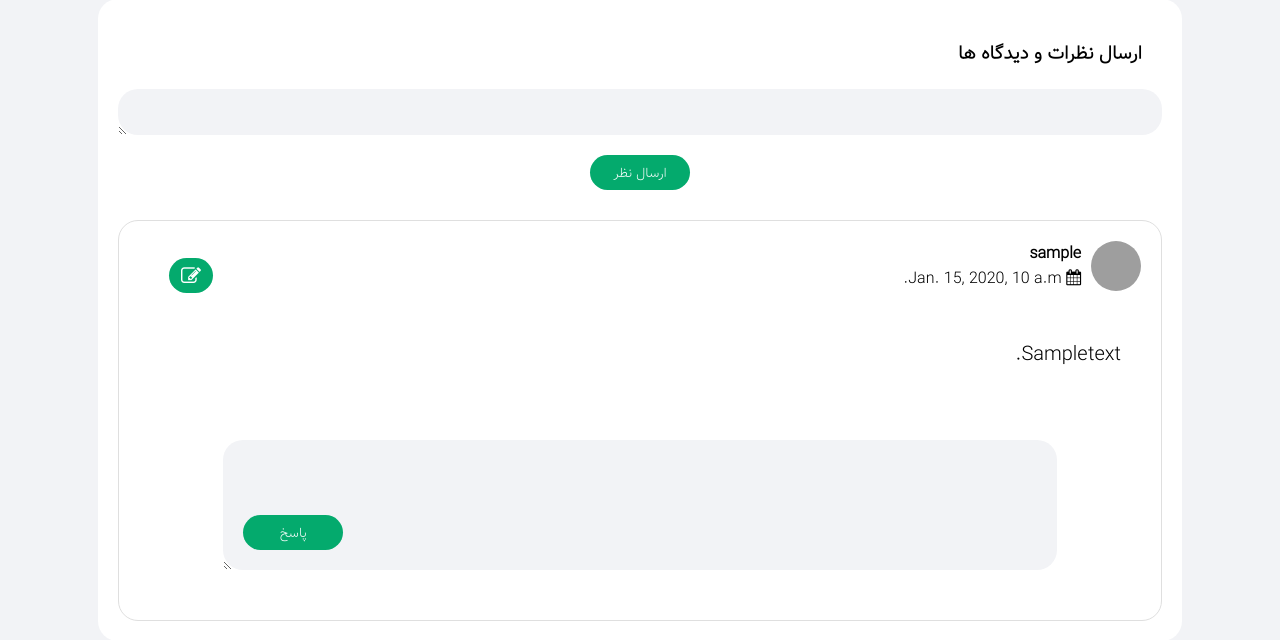
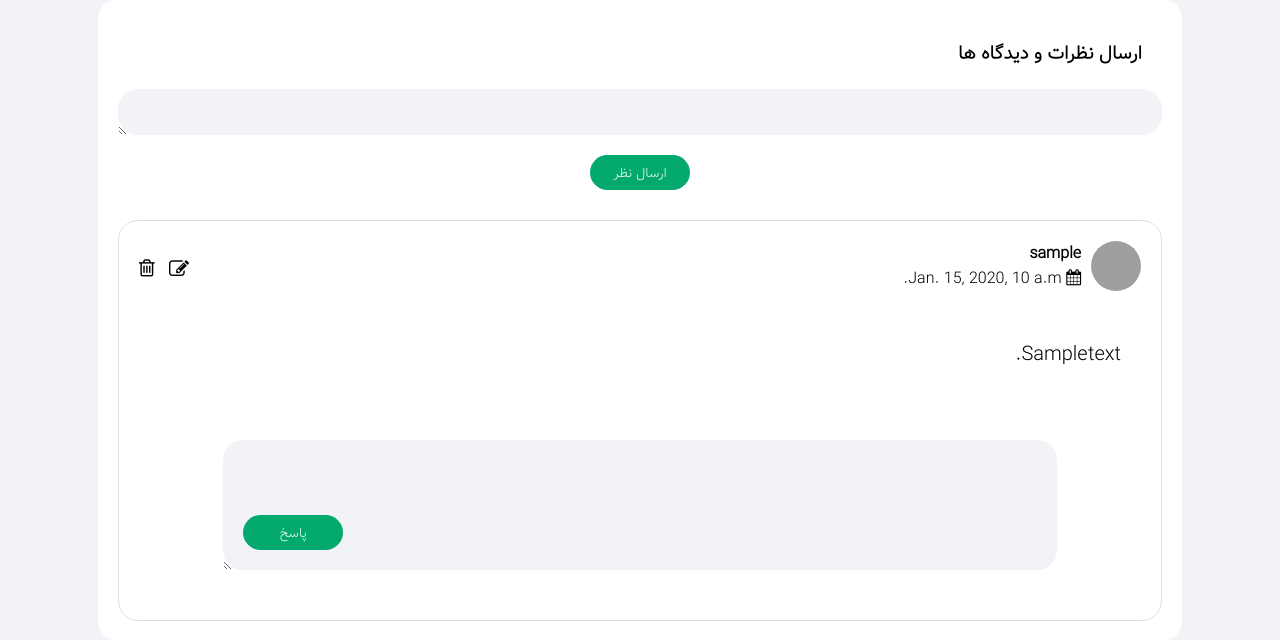
Before and after one commit to mr-dargi/djangoblog, a Django app: a page that uses templates/blogs/post_detail.html in a window 1280 px wide. Shown: the part 917-1557 px from the top of the page. Run offline with Django 5.2, Linux system fonts and the light colour scheme; a user stored in the database is signed in; tables that the repository leaves empty hold one stand-in row (values such as "Sample post"); grey boxes marked "Sample" are stand-in pictures; grey boxes are pictures that could not be loaded.

Commit message:
feat(blogs): add delete to comment section and change style of this section to make template view better

```diff
--- a/blogs/urls.py
+++ b/blogs/urls.py
@@ -6,4 +6,5 @@ app_name = "blogs"
 urlpatterns = [
     path("", views.home, name="home"),
     path("detail/<slug:slug>", views.post_detail, name="post_detail"),
+    path("comment/delete/<int:pk>/", views.delete_comment, name="delete_comment"),
 ]
--- a/blogs/views.py
+++ b/blogs/views.py
@@ -2,6 +2,7 @@ from django.shortcuts import render, get_object_or_404, redirect
 from .models import Post, Comment
 from django.core.paginator import Paginator
 from .forms import CommentForm
+from django.contrib import messages
 
 
 def home(request):
@@ -57,3 +58,15 @@ def post_detail(request, slug):
         "comments": comments,
         "form": form
         })
+
+
+def delete_comment(request, pk):
+    comment = get_object_or_404(Comment, pk=pk)
+
+    if request.user == comment.user or request.user.is_superuser:
+        comment.delete()
+        messages.success(request, "کامنت شما با موفقیت حذف شد.", "success")
+        return redirect("blogs:post_detail", slug=comment.post.slug)
+    else:
+        messages.error(request, "شما دارای دسترسی برای حذف این کامنت نیستید.", "danger")
+        return redirect("blogs:post_detail", slug=comment.post.slug)
--- a/static/css/styles.css
+++ b/static/css/styles.css
@@ -498,15 +498,24 @@ button {
     display: flex;
     justify-content: space-between;
     align-items: center;
-    padding-left: 50px;
+    padding-left: 20px;
+}
+
+.comment-editAndDelete {
+    display: flex;
+    justify-content: space-between;
+    align-items: center;
+    width: 50px;
 }
 
 .comment-header button {
-    background-color: #04AA6D;
-    height: 35px;
-    border-radius: 30px;
-    text-align: center;
-    color: white;
+    background-color: transparent;
+    color: black;
+    margin-top: 0;
+    border-radius: 0;
+    padding: 0px;
+    padding-top: 2px;
+    margin-left: 5px;
 }
 
 .comment-author {
--- a/templates/blogs/post_detail.html
+++ b/templates/blogs/post_detail.html
@@ -76,12 +76,16 @@ on the same page without navigating away.
                                 </div>
                             </div>
 
-                            <!-- Edit Button -->
-                            <div>
-                                {% if comment.user == request.user %}
+                            <!-- Edit And Delete Button -->
+                            <div class="comment-editAndDelete">
+                                {% if comment.user == request.user or request.user.is_superuser %}
                                     <button onclick="startEdit(1)">
                                         <i class="fa fa-pencil-square-o" style="font-size:20px"></i>
                                     </button>
+
+                                    <a href="{% url 'blogs:delete_comment' comment.id %}">
+                                        <i class="fa fa-trash-o" style="font-size:20px"></i>
+                                    </a>
                                 {% endif %}
                             </div>
                         </div>
@@ -121,12 +125,17 @@ on the same page without navigating away.
                                         </div>
                                     </div>
 
-                                    <!-- Edit Button -->
-                                    <div>
+                                    <!-- Edit And Reply Button -->
+                                    <div class="comment-editAndDelete">
                                         {% if comment.user == request.user %}
                                             <button onclick="startEdit(2)">
                                                 <i class="fa fa-pencil-square-o" style="font-size:20px"></i>
                                             </button>
+
+
+                                            <a href="{% url 'blogs:delete_comment' reply.id %}">
+                                                <i class="fa fa-trash-o" style="font-size:20px"></i>
+                                            </a>
                                         {% endif %}
                                     </div>
 
```
